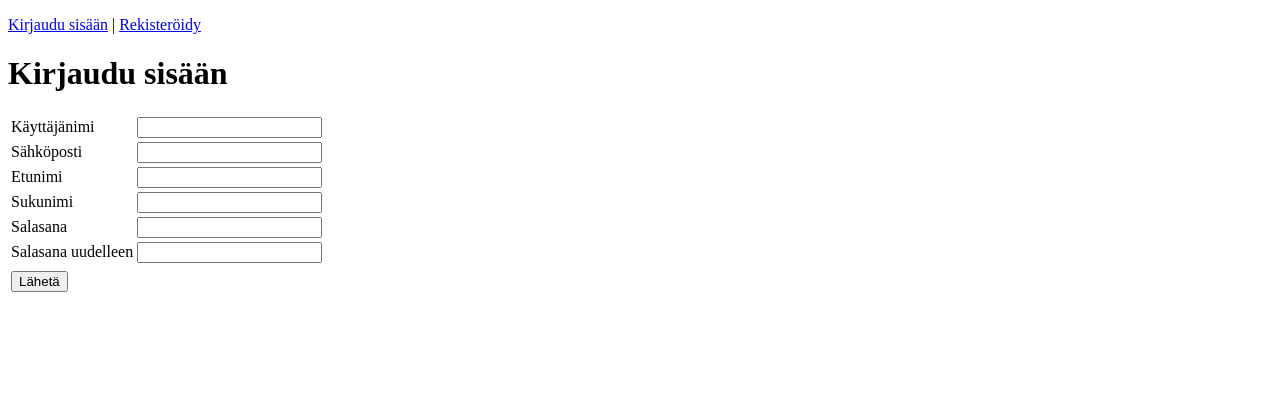
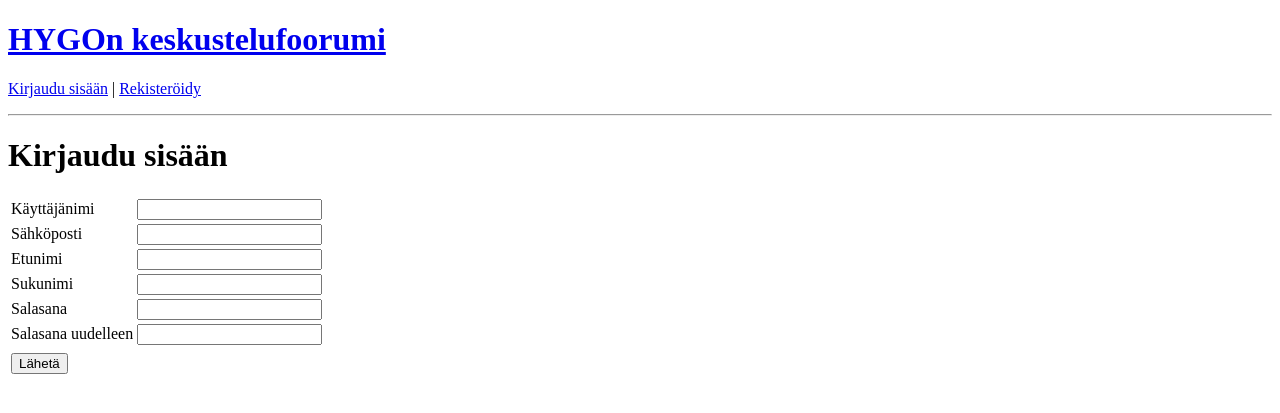
Before and after one commit to hjuha/tsoha, a Flask app: page /register/ in a window 1280 px wide. Shown: the top 413 px of the page. Run offline with Flask 2, Linux system fonts and the light colour scheme.

Commit message:
Add link to front page to the header

```diff
--- a/application/templates/layout.html
+++ b/application/templates/layout.html
@@ -6,6 +6,7 @@
 	</head>
 
 	<body>
+		<h1><a href="{{ url_for('index') }}">HYGOn keskustelufoorumi</a></h1>
 		{% if current_user.is_authenticated %}
 			<p>
 				Kirjautunut: {{ current_user.username }} | <a href="{{ url_for('logout') }}">Kirjaudu ulos</a>
@@ -17,7 +18,7 @@
 				<a href="{{ url_for('register') }}">Rekisteröidy</a>
 			</p>
 		{% endif %}
-
+		<hr>
 		{% block body %}
 		<p>
 			Hello World!
```
